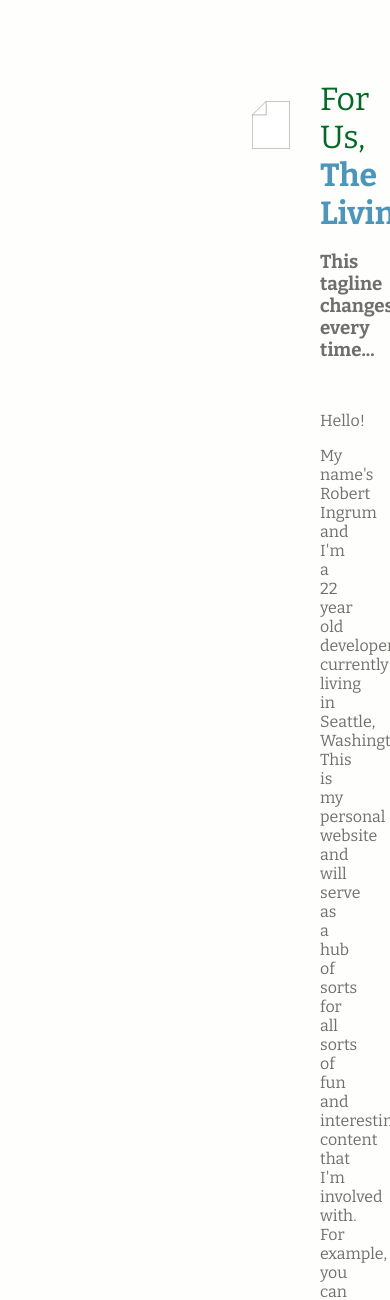
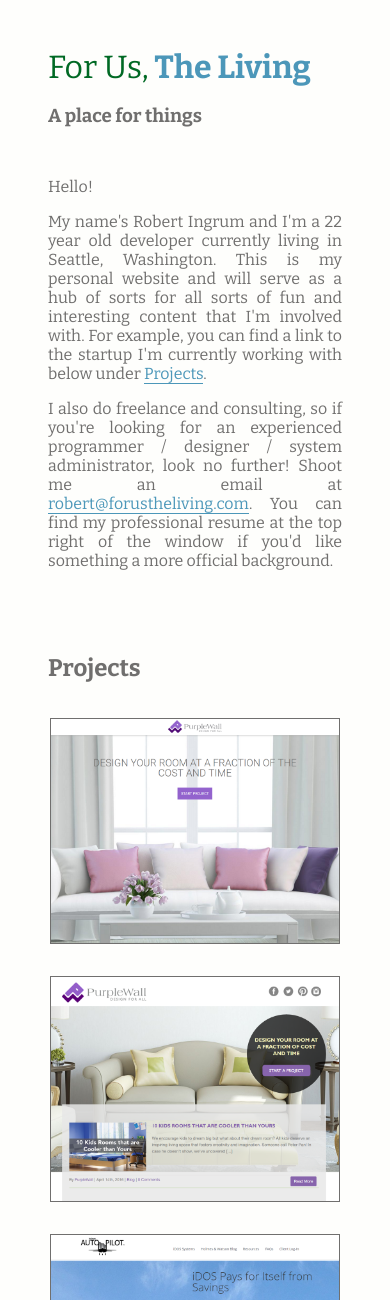
Before and after one commit to robertIngrum/MikeBelzer2, a PHP site: page / in a window 390 px wide; the page is wider, and only the part inside the window is pictured. Shown: the top 1300 px of that part. Run offline with PHP 8.4, Linux system fonts and the light colour scheme.

Commit message:
Added mobile formatting.

```diff
--- a/src/index.php
+++ b/src/index.php
@@ -2,13 +2,13 @@
 
 <?php
     // Building the tagline for the header
-    $taglines = array("This tagline changes every time...", "...but we don't discriminate", "404: Tagline Not Found");
+    $taglines = array("A place for things", "By the other Robert", "0 Days Since Last Accident");
     $chosen_tagline = $taglines[array_rand($taglines, 1)];
 ?>
 
 <html>
     <head>
-        <title>For Us, The Living</title>
+        <title>For Us, The Living - <?php echo $chosen_tagline ?></title>
 
         <link href='https://fonts.googleapis.com/css?family=Bitter:400,400italic,700' rel='stylesheet' type='text/css' />
         <link href="static/style/base.css" rel="stylesheet" type="text/css" />
--- a/src/static/style/base.css
+++ b/src/static/style/base.css
@@ -111,4 +111,38 @@ a {
   background-color: #e9e8e6;
   text-align: center; }
 
+@media screen and (max-width: 1575px) {
+  body {
+    margin: 5em 15em; } }
+@media screen and (max-width: 1415px) {
+  body {
+    margin: 5em 10em; } }
+@media screen and (max-width: 1255px) {
+  body {
+    margin: 5em; } }
+@media screen and (max-width: 1095px) {
+  body {
+    margin: 5em 10em; }
+
+  #header > .resume > .text {
+    top: 0.5em;
+    width: 12em; }
+  #header > .resume > .arrow {
+    top: 2em;
+    right: 5.5em;
+    width: 7em; } }
+@media screen and (max-width: 935px) {
+  body {
+    margin: 3em; } }
+@media screen and (max-width: 710px) {
+  #header > .resume {
+    top: -2.5em;
+    right: -2.5em; }
+
+  #projects > .project-list {
+    justify-content: space-around; } }
+@media screen and (max-width: 420px) {
+  #header > .resume {
+    display: none; } }
+
 /*# sourceMappingURL=base.css.map */
--- a/src/static/style/base.sass
+++ b/src/static/style/base.sass
@@ -134,3 +134,49 @@ a
   padding: .1em 0
   background-color: $light-gray
   text-align: center
+
+@media screen and (max-width: 1575px)
+  body
+    margin: 5em 15em
+
+@media screen and (max-width: 1415px)
+  body
+    margin: 5em 10em
+
+@media screen and (max-width: 1255px)
+  body
+    margin: 5em
+
+@media screen and (max-width: 1095px)
+  body
+    margin: 5em 10em
+
+  #header
+    > .resume
+      > .text
+        top: .5em
+        width: 12em
+
+      > .arrow
+        top: 2em
+        right: 5.5em
+        width: 7em
+
+@media screen and (max-width: 935px)
+  body
+    margin: 3em
+
+@media screen and (max-width: 710px)
+  #header
+    > .resume
+      top: -2.5em
+      right: -2.5em
+
+  #projects
+    > .project-list
+      justify-content: space-around
+
+@media screen and (max-width: 420px)
+  #header
+    > .resume
+      display: none
```
Also changed, not shown: 1 other file.
